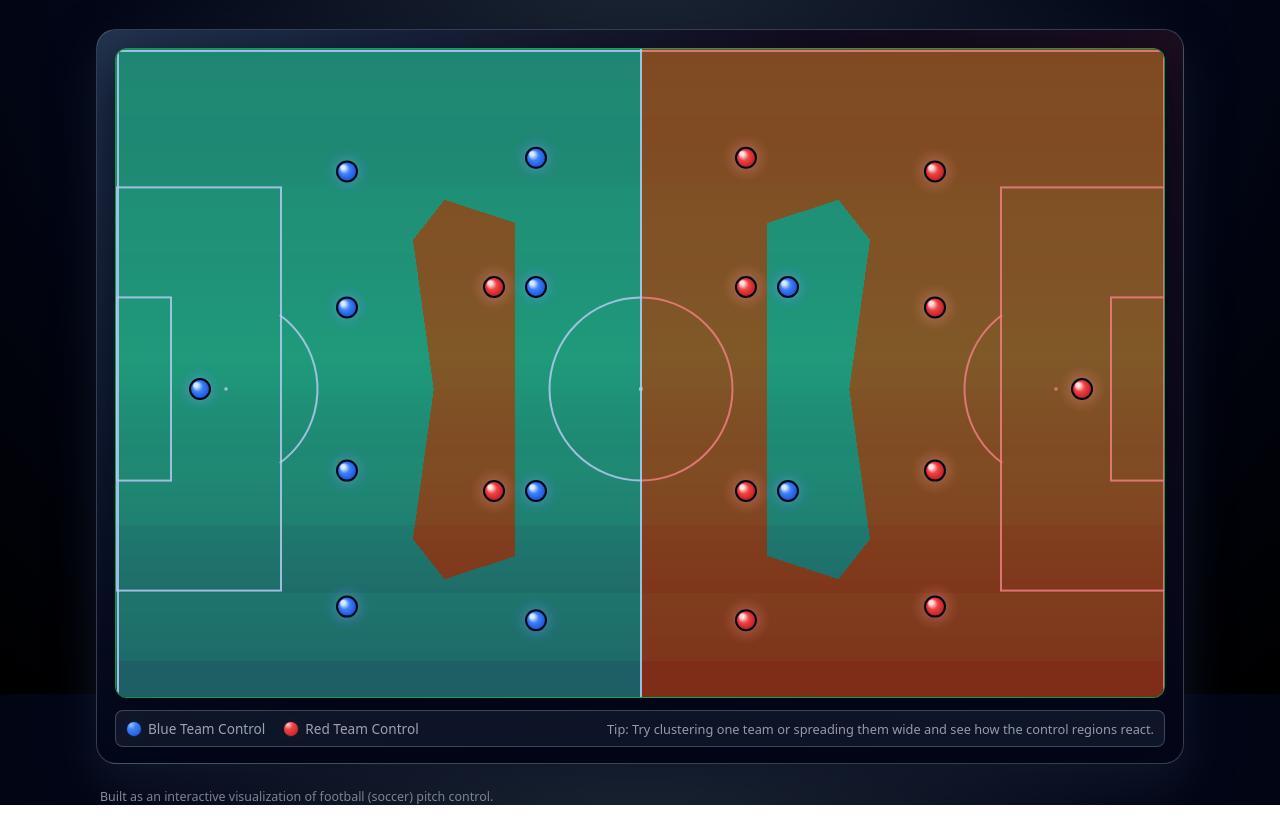
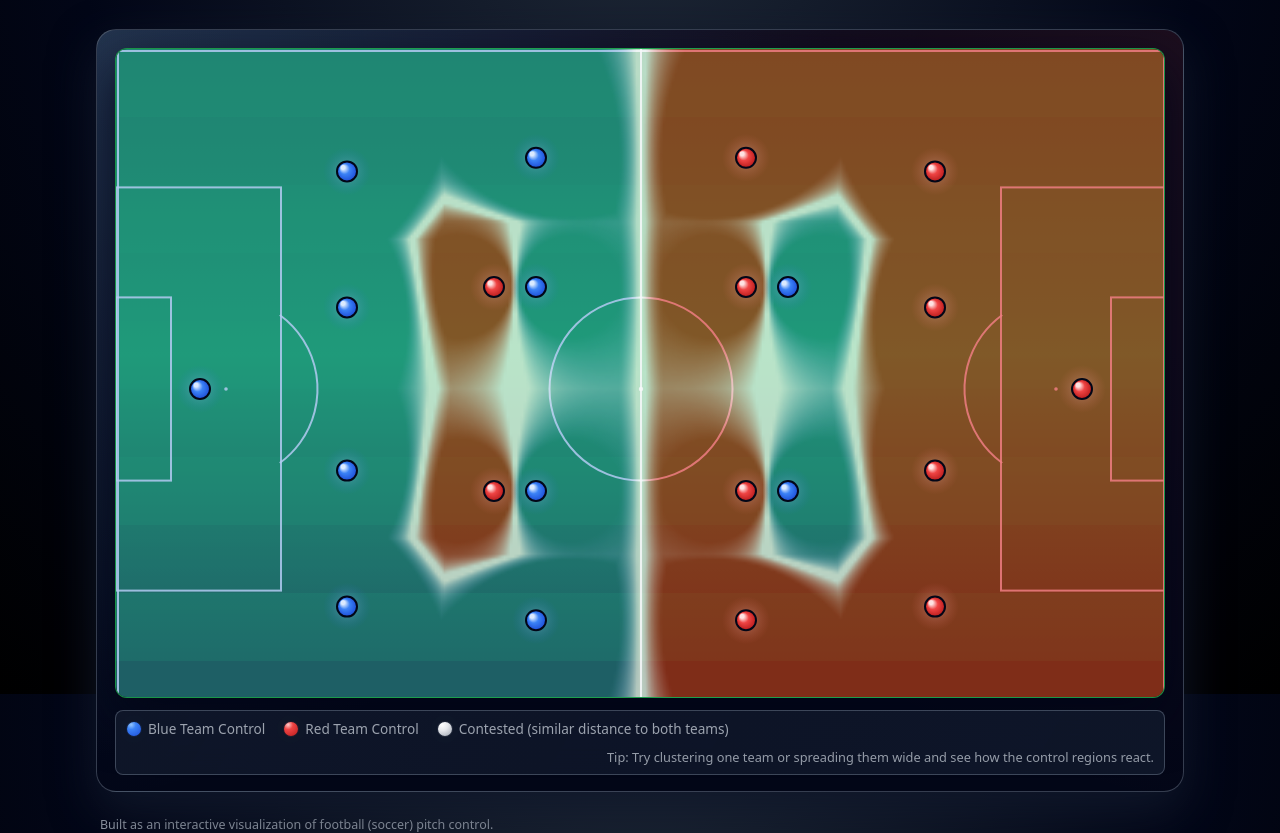
Before and after one commit to OpaqueRelease/pitch-control, a website: page index.html in a window 1280 px wide. Shown: the part 106-939 px from the top of the page. Before the commit the page ends 911 px from the top, so only its background shows below. Drawn offline with Linux system fonts and the light colour scheme.

Commit message:
performance boost

```diff
--- a/index.html
+++ b/index.html
@@ -30,6 +30,10 @@
               <span class="legend-color legend-color--red"></span>
               <span>Red Team Control</span>
             </div>
+            <div class="legend-item">
+              <span class="legend-color legend-color--contested"></span>
+              <span>Contested (similar distance to both teams)</span>
+            </div>
             <div class="legend-item legend-item--hint">
               Tip: Try clustering one team or spreading them wide and see how the
               control regions react.
--- a/main.js
+++ b/main.js
@@ -10,11 +10,11 @@ const CANVAS_ID = "pitchCanvas";
 const LOGICAL_WIDTH = 1050; // logical units for calculations
 const LOGICAL_HEIGHT = 680;
 
-// Resolution used when calculating control areas
-// (we don't need per-pixel; a step grid is much faster)
+// Resolution used when calculating control areas on a lower‑res buffer.
 // Smaller step -> higher resolution (smoother) but more CPU work.
-// 1 = ultra-fine resolution (per logical pixel).
-const GRID_STEP = 1;
+// We use a slightly coarser grid and then upscale it with smoothing to
+// keep performance high while preserving soft boundaries.
+const GRID_STEP = 3;
 
 // Player visual properties
 const PLAYER_RADIUS = 10;
@@ -31,6 +31,8 @@ const RED_COLOR = "#ef4444";
 const CONTROL_BLUE_RGBA = "rgba(59, 130, 246, 0.28)";
 // Make red-controlled regions visually strong, clearly red
 const CONTROL_RED_RGBA = "rgba(255, 0, 0, 0.46)";
+// Contested areas (similar distance to both teams)
+const CONTROL_CONTESTED_RGBA = "rgba(255, 255, 255, 0.7)";
 
 // Pitch line style
 const PITCH_LINE_COLOR = "rgba(226, 232, 240, 0.85)";
@@ -42,6 +44,14 @@ let canvas = null;
 let ctx = null;
 
 let deviceRatio = window.devicePixelRatio || 1;
+
+// Offscreen canvas used for control map (lower resolution, then upscaled)
+/** @type {HTMLCanvasElement | null} */
+let controlCanvas = null;
+/** @type {CanvasRenderingContext2D | null} */
+let controlCtx = null;
+let controlWidth = 0;
+let controlHeight = 0;
 
 // Player model
 /**
@@ -63,6 +73,9 @@ let dragOffsetX = 0;
 let dragOffsetY = 0;
 let hoveredPlayerId = null;
 
+// Simple render throttling: batch multiple updates into a single frame
+let renderQueued = false;
+
 window.addEventListener("DOMContentLoaded", () => {
   canvas = /** @type {HTMLCanvasElement} */ (
     document.getElementById(CANVAS_ID)
@@ -83,7 +96,7 @@ window.addEventListener("DOMContentLoaded", () => {
   // Recompute layout on resize
   window.addEventListener("resize", () => {
     setupCanvasSize();
-    renderAll();
+    requestRender();
   });
 });
 
@@ -109,6 +122,12 @@ function setupCanvasSize() {
   if (ctx) {
     ctx.setTransform(deviceRatio, 0, 0, deviceRatio, 0, 0);
   }
+
+  // Force control buffer to be re-created at the new size
+  controlCanvas = null;
+  controlCtx = null;
+  controlWidth = 0;
+  controlHeight = 0;
 }
 
 function initPlayers() {
@@ -177,6 +196,15 @@ function renderAll() {
 
   // Draw players on top
   drawPlayers();
+}
+
+function requestRender() {
+  if (renderQueued) return;
+  renderQueued = true;
+  window.requestAnimationFrame(() => {
+    renderQueued = false;
+    renderAll();
+  });
 }
 
 function drawGrassGradient() {
@@ -313,30 +341,119 @@ function drawControlAreas() {
   const scaleX = LOGICAL_WIDTH / w;
   const scaleY = LOGICAL_HEIGHT / h;
 
-  // Pre-compute players by team for small speed gain
+  // Pre-compute players by team
   const bluePlayers = players.filter((p) => p.team === "blue");
   const redPlayers = players.filter((p) => p.team === "red");
 
-  if (!bluePlayers.length || !redPlayers.length) return;
+  if (!bluePlayers.length && !redPlayers.length) return;
 
-  ctx.save();
-  ctx.globalCompositeOperation = "source-over";
+  // Prepare / resize offscreen buffer
+  const offW = Math.max(1, Math.round(w / GRID_STEP));
+  const offH = Math.max(1, Math.round(h / GRID_STEP));
 
-  for (let y = 0; y < h; y += GRID_STEP) {
-    for (let x = 0; x < w; x += GRID_STEP) {
-      // Convert to logical coordinates
+  if (!controlCanvas || controlWidth !== offW || controlHeight !== offH) {
+    controlCanvas = document.createElement("canvas");
+    controlCanvas.width = offW;
+    controlCanvas.height = offH;
+    controlCtx = controlCanvas.getContext("2d");
+    controlWidth = offW;
+    controlHeight = offH;
+    if (controlCtx) {
+      controlCtx.imageSmoothingEnabled = true;
+    }
+  }
+
+  if (!controlCtx || !controlCanvas) return;
+
+  // Clear previous frame
+  controlCtx.clearRect(0, 0, offW, offH);
+
+  // Draw the control map onto the low‑res buffer, one cell per pixel.
+  for (let oy = 0; oy < offH; oy++) {
+    for (let ox = 0; ox < offW; ox++) {
+      // Sample at the centre of each coarse cell in logical coordinates
+      const x = (ox + 0.5) * GRID_STEP;
+      const y = (oy + 0.5) * GRID_STEP;
       const lx = x * scaleX;
       const ly = y * scaleY;
 
-      const nearest = findNearestPlayer(lx, ly);
-      if (!nearest) continue;
+      // Find nearest blue and red players separately (squared distances).
+      let minBlueSq = Infinity;
+      for (const p of bluePlayers) {
+        const dx = p.x - lx;
+        const dy = p.y - ly;
+        const d2 = dx * dx + dy * dy;
+        if (d2 < minBlueSq) minBlueSq = d2;
+      }
 
-      ctx.fillStyle =
-        nearest.team === "blue" ? CONTROL_BLUE_RGBA : CONTROL_RED_RGBA;
-      ctx.fillRect(x, y, GRID_STEP, GRID_STEP);
+      let minRedSq = Infinity;
+      for (const p of redPlayers) {
+        const dx = p.x - lx;
+        const dy = p.y - ly;
+        const d2 = dx * dx + dy * dy;
+        if (d2 < minRedSq) minRedSq = d2;
+      }
+
+      // If only one team has players, let that team control everything.
+      if (!isFinite(minBlueSq) && !isFinite(minRedSq)) continue;
+
+      if (!isFinite(minRedSq)) {
+        // Only blue on the pitch
+        controlCtx.fillStyle = CONTROL_BLUE_RGBA;
+      } else if (!isFinite(minBlueSq)) {
+        // Only red on the pitch
+        controlCtx.fillStyle = CONTROL_RED_RGBA;
+      } else {
+        // Both teams present: compute how "contested" the point is.
+        const minSq = Math.min(minBlueSq, minRedSq);
+        const maxSq = Math.max(minBlueSq, minRedSq);
+        const ratioSq = minSq / maxSq; // 0..1
+
+        const blueControls = minBlueSq <= minRedSq;
+
+        // Soften the transition to white so the contested borders look smooth
+        // rather than like hard polygons.
+        const START_FADE_RATIO_SQUARED = 0.45; // start blending towards white
+        const FULL_WHITE_RATIO_SQUARED = 0.9;  // almost equal distance -> very white
+
+        // Determine how much to fade the team colour towards white.
+        let t; // 0 => pure team colour, 1 => very white/contested
+        if (ratioSq <= START_FADE_RATIO_SQUARED) {
+          t = 0;
+        } else if (ratioSq >= FULL_WHITE_RATIO_SQUARED) {
+          t = 1;
+        } else {
+          t =
+            (ratioSq - START_FADE_RATIO_SQUARED) /
+            (FULL_WHITE_RATIO_SQUARED - START_FADE_RATIO_SQUARED);
+        }
+
+        // Base RGB + alpha for the controlling team
+        const baseR = blueControls ? 59 : 255;
+        const baseG = blueControls ? 130 : 0;
+        const baseB = blueControls ? 246 : 0;
+        const baseAlpha = blueControls ? 0.28 : 0.46;
+
+        // Linearly blend the colour towards white and alpha towards a
+        // stronger contested alpha.
+        const r = Math.round(baseR * (1 - t) + 255 * t);
+        const g = Math.round(baseG * (1 - t) + 255 * t);
+        const b = Math.round(baseB * (1 - t) + 255 * t);
+        const alpha = baseAlpha * (1 - t) + 0.7 * t;
+
+        controlCtx.fillStyle = `rgba(${r}, ${g}, ${b}, ${alpha.toFixed(3)})`;
+      }
+
+      controlCtx.fillRect(ox, oy, 1, 1);
     }
   }
 
+  // Now upscale the low-res control buffer onto the main canvas with
+  // smoothing, which visually softens the boundaries between cells.
+  ctx.save();
+  ctx.globalCompositeOperation = "source-over";
+  ctx.imageSmoothingEnabled = true;
+  ctx.drawImage(controlCanvas, 0, 0, w, h);
   ctx.restore();
 }
 
@@ -563,8 +680,8 @@ function onPointerMove(e) {
       LOGICAL_HEIGHT - PLAYER_RADIUS * 1.5
     );
 
-    // Re-render visualization as the player moves
-    renderAll();
+    // Re-render visualization as the player moves (throttled)
+    requestRender();
     return;
   }
 
@@ -595,7 +712,7 @@ function onPointerMove(e) {
   }
 
   // Re-render only when hovered target changes
-  renderAll();
+  requestRender();
 }
 
 /**
--- a/style.css
+++ b/style.css
@@ -162,6 +162,10 @@ body {
   background: radial-gradient(circle at 30% 20%, #fecaca 0, #ef4444 32%, #b91c1c 100%);
 }
 
+.legend-color--contested {
+  background: radial-gradient(circle at 30% 20%, #ffffff 0, #e5e7eb 40%, #9ca3af 100%);
+}
+
 .legend-item--hint {
   margin-left: auto;
   font-size: 0.8rem;
```
